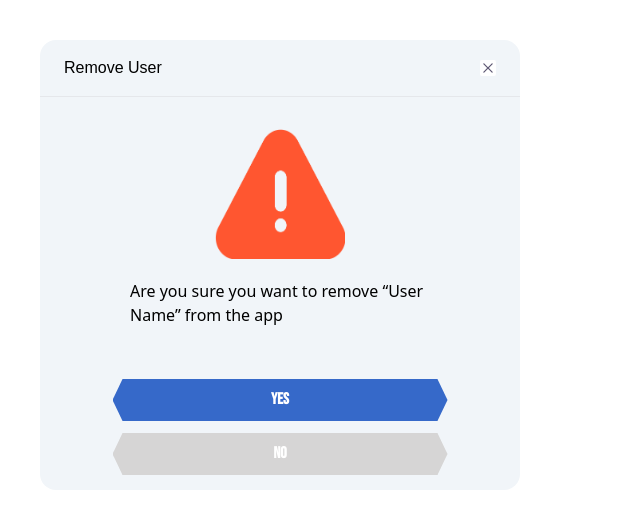
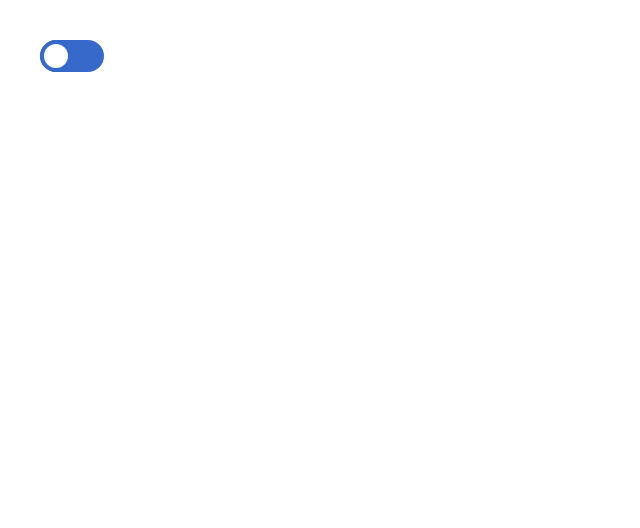
Before and after one commit to ShayanZameer/Sportsmanagement, a React (Vite) app: page / in a window 1280 px wide. Shown: the top 528 px of the page, without its empty margins (0-640 px from the left). Built offline with nearby package versions, Linux system fonts and the light colour scheme.

Commit message:
toogle added

```diff
--- a/src/App.jsx
+++ b/src/App.jsx
@@ -14,9 +14,18 @@ import Badge from './components/Badge';
 
 import Warning from './components/Warning';
 
+import Toggleswitch from './components/Toggleswitch';
+import { useState } from 'react';
+
 
 
 const App = () => {
+
+  const [isOn, setIsOn] = useState(false);
+
+  const handleToggle = () => {
+    setIsOn(prevState => !prevState);
+  };
   return (
 
     <div className="m-10">
@@ -41,9 +50,17 @@ const App = () => {
       <Badge Name="Business" Price="$120" p1text="Employee Notifications" p2text="Marketing and Promotion" p3text="Employee Verification" p4text="Subscriber Notifications" buttonText="Edit" bgColor="bg-[#3669C9]" ptextColour="text-[#FFFFFF]" iconColour="white" buttonTextColor="text-[#3669C9]"
         buttonbg="bg-[white]"/> */}
 
+{/*
+        <Warning heading="Remove User" warningText="Are you sure you want to remove
+“User Name” from the app" /> */}
 
-        <Warning heading="Remove User" warningText="Are you sure you want to remove
-“User Name” from the app" />
+<Toggleswitch isOn={isOn} handleToggle={handleToggle} />
+
+
+
+
+
+
 
 
 
--- /dev/null
+++ b/src/components/Toggleswitch.jsx
@@ -0,0 +1,19 @@
+import React from 'react';
+
+const ToggleSwitch = ({ isOn, handleToggle }) => {
+  return (
+    <div
+      className={`relative inline-flex items-center cursor-pointer w-16 h-8 rounded-full ${isOn ? 'bg-gray-300' : 'bg-[#3669C9]'}`}
+      onClick={handleToggle}
+    >
+      <span
+        className={`block w-8 h-8 rounded-full transition-transform duration-300 ease-in-out ${isOn ? 'translate-x-8 bg-gray-300' : 'translate-x-0 bg-[#3669C9]'}`}
+      ></span>
+      <span
+        className={`absolute left-1 top-1 w-6 h-6 rounded-full bg-white transition-transform duration-300 ease-in-out ${isOn ? 'translate-x-8' : 'translate-x-0'}`}
+      ></span>
+    </div>
+  );
+};
+
+export default ToggleSwitch;
```
